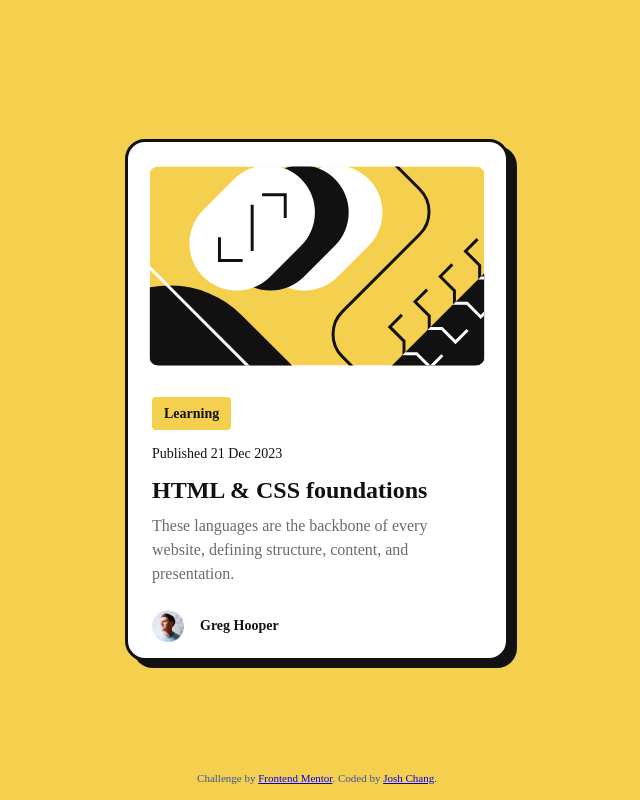
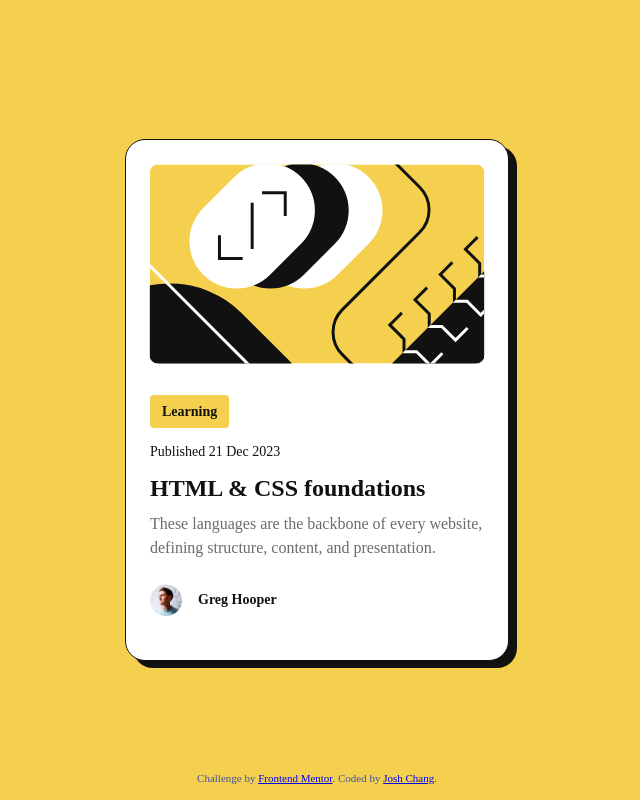
Before and after one commit to KoalaChang/blog-preview-card, a plain HTML site: page index.html in a window 1280 px wide. Shown: the whole page, without its empty margins (323-963 px from the left). Drawn offline with Linux system fonts and the light colour scheme.

Commit message:
change border weight

```diff
--- a/css/style.css
+++ b/css/style.css
@@ -27,7 +27,7 @@ body {
     width: 384px;
     height: 522px;
     border-radius: 20px;
-    border: #111111 solid;
+    border: #111111 solid 1px;
     box-shadow: 8px 7px 0px #111111;
     display: flex;
     flex-direction: column;
```
